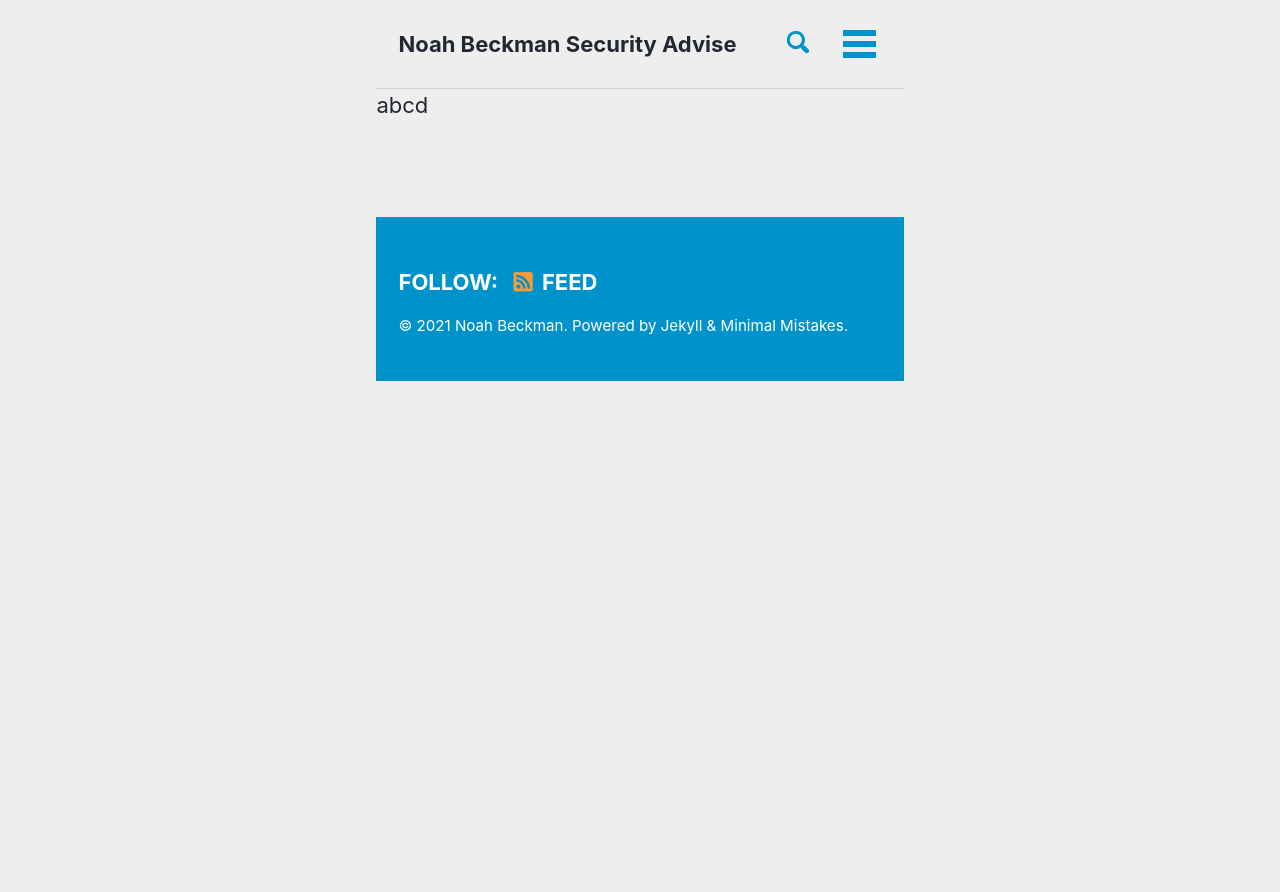
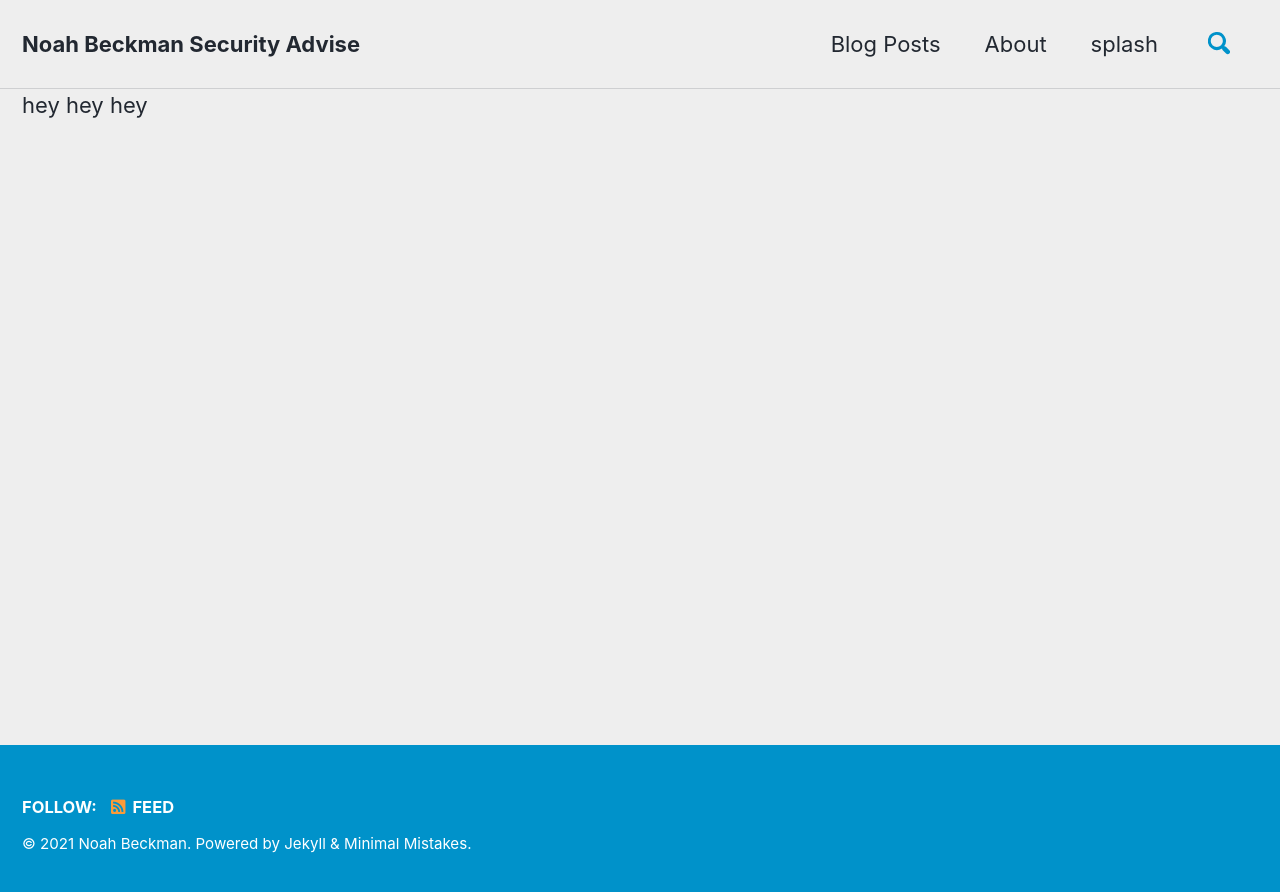
Before and after one commit to CyberM00se/Website, a Jekyll site: the page built from _pages/home.md, in a window 1280 px wide. Shown: the top 892 px of the page. Built offline with Jekyll 4.4.1, drawn with Linux system fonts in a browser that asks for light colours; cached includes are drawn as plain includes; our own code applies the rules of GitHub Pages for plain Markdown files.

Commit message:
Update home.md

```diff
--- a/_pages/home.md
+++ b/_pages/home.md
@@ -1 +1,12 @@
-abcd
+---
+permalink: /home/
+title: "Home"
+
+layout: splash
+collection: portfolio
+entries_layout: grid
+
+---
+
+
+hey hey hey
```
